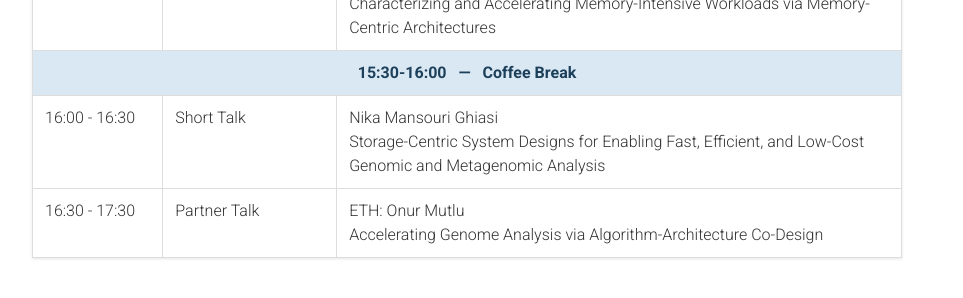
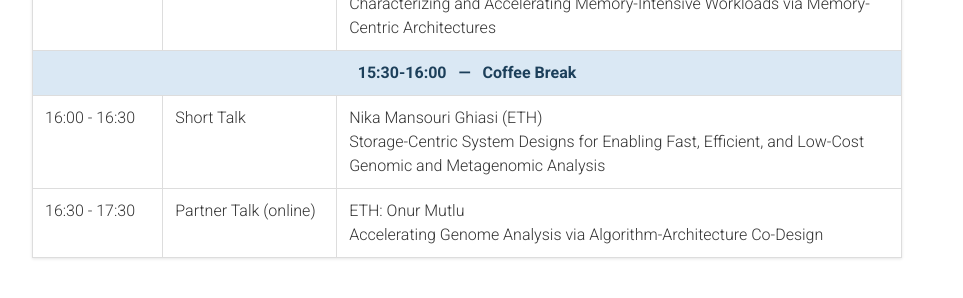
Before and after one commit to BioPIM/biopim.github.io, a Jekyll site: the page built from _pages/workshop.md, in a window 1280 px wide and 900 px high, scrolled down 1277 px. Shown: the part 572-870 px from the top of the window, without its empty margins (173-1136 px from the left). Built offline with Jekyll 4.4.1, drawn with Linux system fonts in a browser that asks for light colours; comment, search, counter and statistics services are not loaded; a style sheet for code colours, icons or effects is not loaded.

```diff
--- a/_pages/workshop.md
+++ b/_pages/workshop.md
@@ -184,11 +184,11 @@
     <tr>
       <td>16:00 - 16:30</td>
       <td>Short Talk</td>
-      <td>Nika Mansouri Ghiasi <br> Storage-Centric System Designs for Enabling Fast, Efficient, and Low-Cost Genomic and Metagenomic Analysis</td>
+      <td>Nika Mansouri Ghiasi (ETH) <br> Storage-Centric System Designs for Enabling Fast, Efficient, and Low-Cost Genomic and Metagenomic Analysis</td>
     </tr>
     <tr>
       <td>16:30 - 17:30</td>
-      <td>Partner Talk</td>
+      <td>Partner Talk (online)</td>
       <td>ETH: Onur Mutlu <br> Accelerating Genome Analysis via Algorithm-Architecture Co-Design</td>
     </tr>
   </tbody>
```
